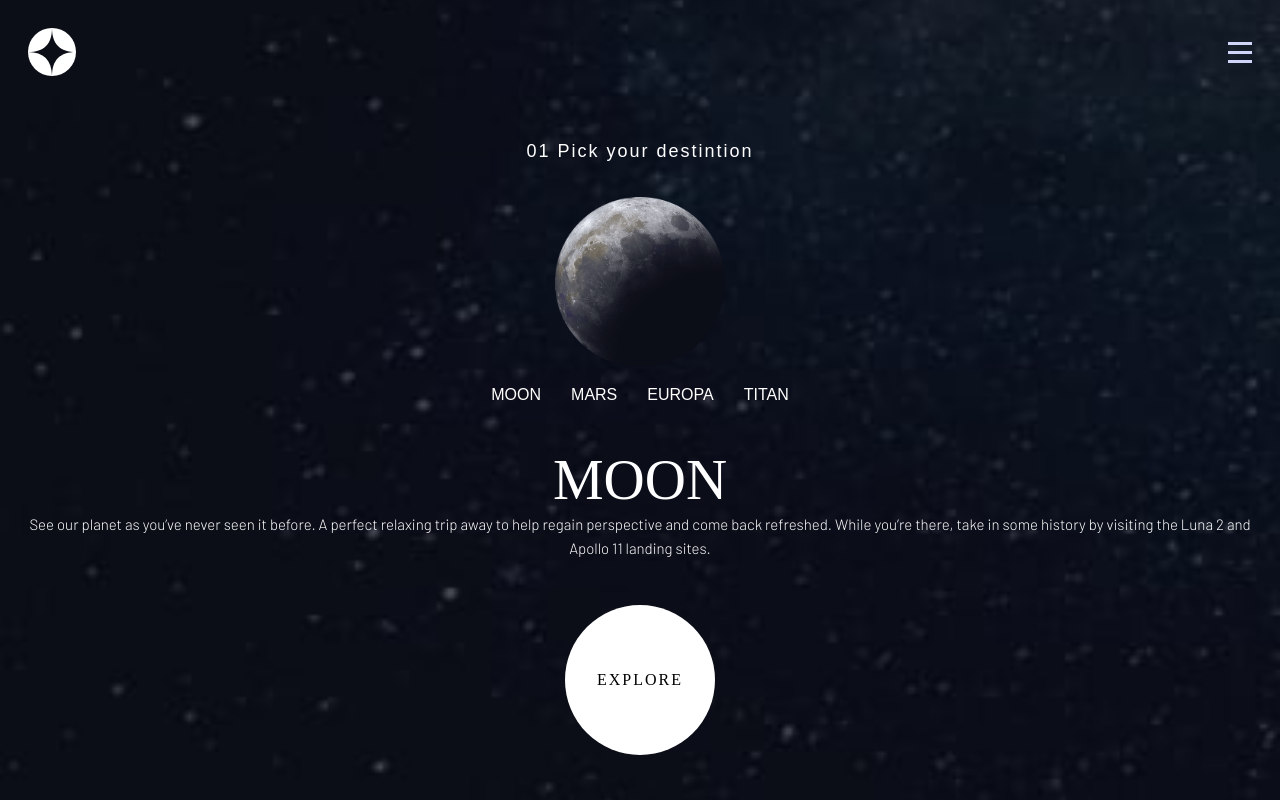
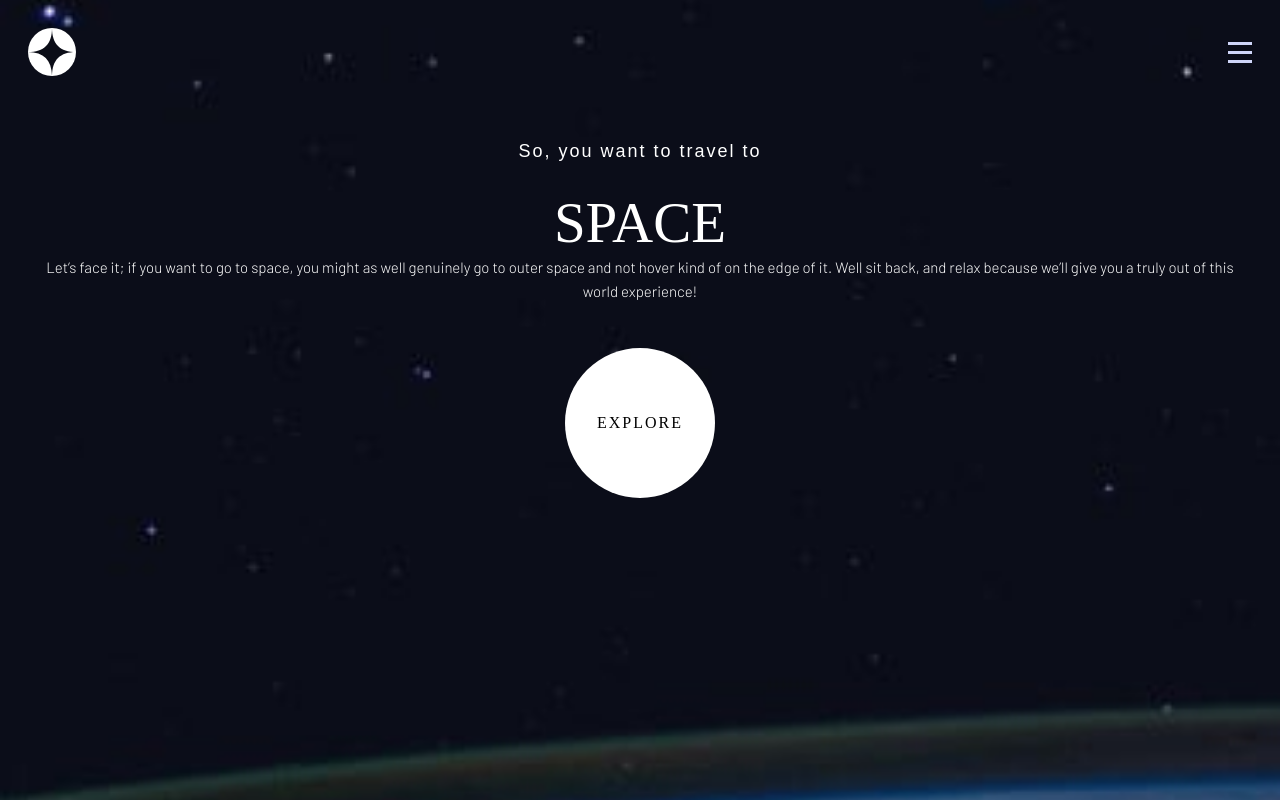
Before and after one commit to hinlocaesar/space-tourism, a Next.js app: page / in a window 1280 px wide. Built offline with nearby package versions, Linux system fonts and the light colour scheme; a web font is replaced by a local one.

Commit message:
Save check point

```diff
--- a/components/layout.js
+++ b/components/layout.js
@@ -1,13 +1,23 @@
 // components/layout.js
 
 import Navbar from "./navbar";
-import MobileHome from "./mobile/mobile_home";
-import MobileDestA from "./mobile/mobile_destination_a";
+import Image from "next/image";
+import BackgroundImgMobile from "../assets/home/background-home-mobile.jpg";
+import styles from "../styles/Home.module.css";
+
 export default function Layout({ children }) {
   return (
     <>
+      <Image
+        className={styles.backgroundImage}
+        src={BackgroundImgMobile}
+        alt="Picture of the author"
+        layout="fill"
+        objectFit="cover"
+        quality={100}
+      />
       <Navbar />
-      <MobileDestA />
+
       <main>{children}</main>
     </>
   );
--- a/components/mobile/mobile_destination_a.js
+++ b/components/mobile/mobile_destination_a.js
@@ -6,16 +6,10 @@ import styles from "../../styles/Destination.module.css";
 function mobile_destination_a() {
   return (
     <>
-      <Image
-        className={styles.backgroundImage}
-        src={BackgroundImgMobile}
-        alt="Picture of the author"
-        layout="fill"
-        objectFit="cover"
-        quality={100}
-      />
+      <div className={styles.container}>
         <div className={styles.content}>
-        <div className={styles.title1}>01 Pick your destintion</div>
+          <div className={styles.title1}>01 Pick your destination</div>
+
           <div className={styles.img}>
             <Image
               src={MoonImage}
@@ -24,22 +18,23 @@ function mobile_destination_a() {
               alt="image of the moon"
             />
           </div>
-      </div>
+
           <div className={styles.dest_menu}>
             <div className={styles.dest_menu_item}>MOON</div>
             <div className={styles.dest_menu_item}>MARS</div>
             <div className={styles.dest_menu_item}>EUROPA</div>
             <div className={styles.dest_menu_item}>TITAN</div>
           </div>
-      <div className={styles.content}>
+
           <div className={styles.title2}> MOON</div>
           <div className={styles.description}>
-          See our planet as you’ve never seen it before. A perfect relaxing trip
-          away to help regain perspective and come back refreshed. While you’re
-          there, take in some history by visiting the Luna 2 and Apollo 11
-          landing sites.
+            See our planet as you’ve never seen it before. A perfect relaxing
+            trip away to help regain perspective and come back refreshed. While
+            you’re there, take in some history by visiting the Luna 2 and Apollo
+            11 landing sites.
           </div>
           <div className={styles.explorebtn}> EXPLORE</div>
+        </div>
       </div>
     </>
   );
--- a/pages/index.js
+++ b/pages/index.js
@@ -1,6 +1,8 @@
 import Head from "next/head";
 import Image from "next/image";
 import styles from "../styles/Home.module.css";
+import MobileHome from "../components/mobile/mobile_home";
+import MobileDestA from "../components/mobile/mobile_destination_a";
 
 export default function Home() {
   return (
@@ -10,6 +12,7 @@ export default function Home() {
         <meta name="description" content="Generated by create next app" />
         <link rel="icon" href="/favicon.ico" />
       </Head>
+      <MobileHome />
     </div>
   );
 }
--- a/styles/Destination.module.css
+++ b/styles/Destination.module.css
@@ -1,9 +1,9 @@
 .backgroundImage {
-  position: absolute;
-  left: 0px;
-  top: 0px;
+  position: fixed;
+  height: 100vh;
+  width: 100vw;
+  overflow: hidden;
   z-index: -1;
-  border-style: dotted;
 }
 
 .content {
@@ -11,6 +11,14 @@
   display: flex;
   flex-direction: column;
   align-items: center;
+
+  position: relative;
+  background-color: red;
+
+  height: auto;
+  width: auto;
+  overflow: hidden;
+  z-index: -1;
 }
 .title1 {
   font-family: "Barlow Condensed", sans-serif;
--- a/styles/Navbar.module.css
+++ b/styles/Navbar.module.css
@@ -4,4 +4,5 @@
   padding: 20px;
   margin: 0px;
   align-items: center;
+  z-index: 1;
 }
```
Lines whose indentation alone changed are shown as unchanged.
